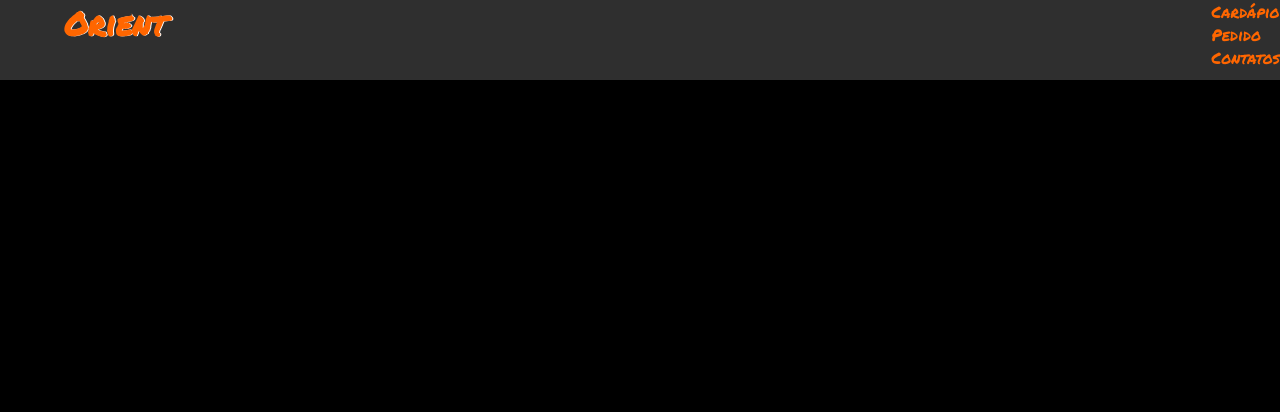
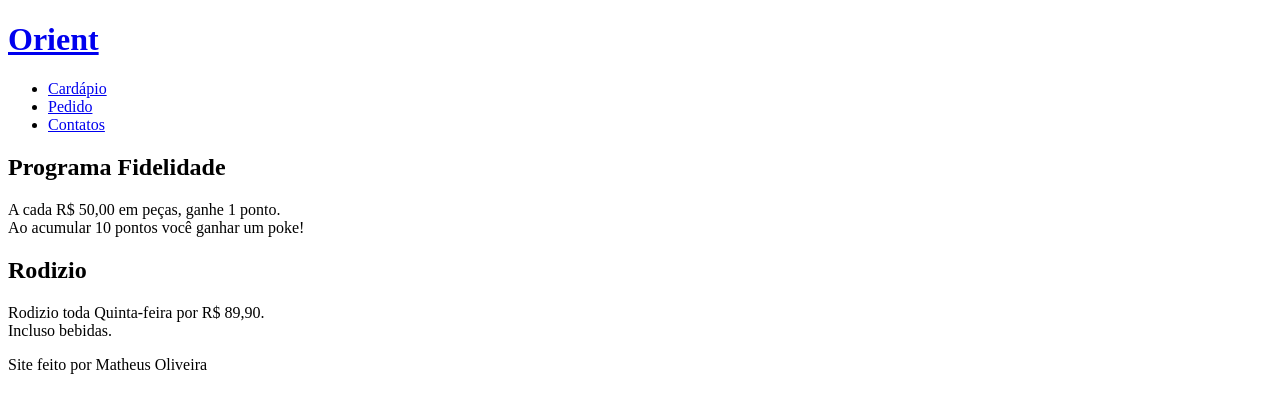
Before and after one commit to Matheus-Oliv/Projeto-Orient-Sushi, a plain HTML site: page index.html in a window 1280 px wide. Drawn offline with Linux system fonts and the light colour scheme.

Commit message:
Reset do Projeto

```diff
--- a/estilos/style.css
+++ b/estilos/style.css
@@ -11,36 +11,3 @@ Grandes telas: acima de 1200px*/
     --cor02: #ffffff28; /*Fundo Cabeçalho*/
     --font-texto: 'Permanent Marker', cursive;
 }
-
-* {
-    margin: 0px;
-}
-
-html, body {
-    background-color: black;
-    font-family: var(--font-texto);
-}
-
-header {
-    display: flex;
-    justify-content: space-between;
-    background-color: rgba(255, 255, 255, 0.185);
-    min-width: 100vw;
-    height: 10vh;
-
-}
-
-
-h1 > a, nav > ul > li > a {
-    color: var(--cor01);
-    text-decoration: none;
-}
-
-h1#logo {
-    text-shadow: 1px 0px white;
-    margin-left: 5%;
-}
-
-nav > ul > li {
-    list-style: none;
-}
```
